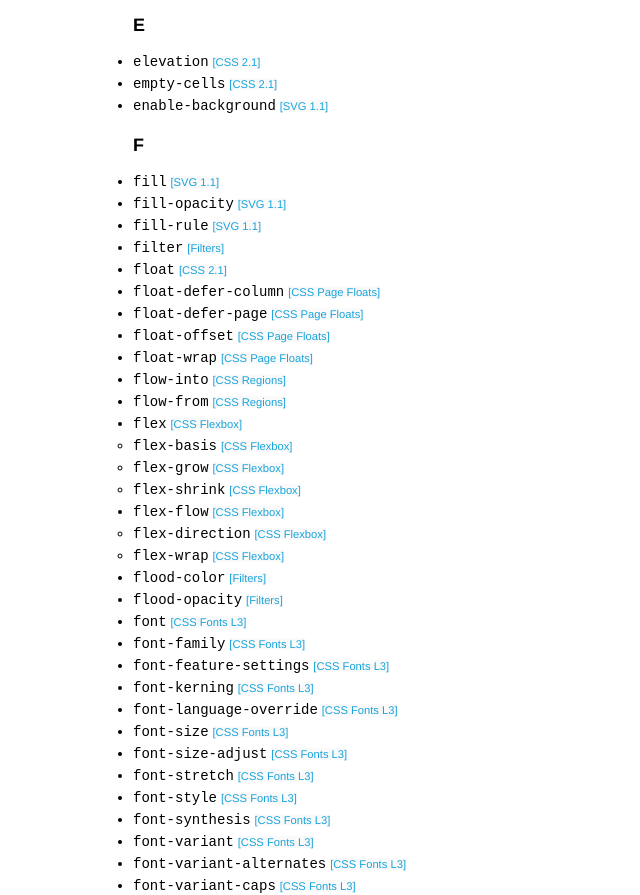
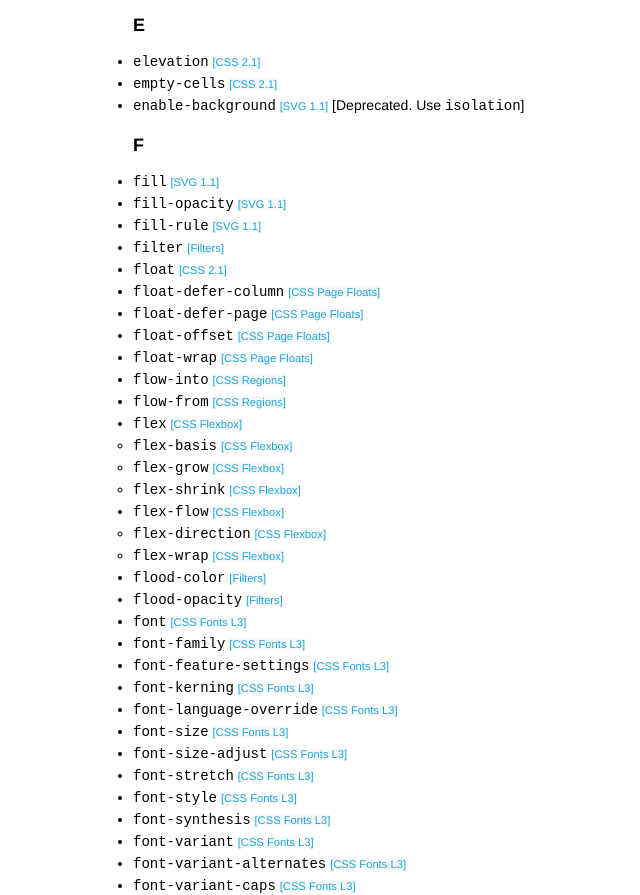
Before and after one commit to dstorey/openweb.io, a plain HTML site: page CSS/index.html in a window 1280 px wide. Shown: the part 2838-3733 px from the top of the page, without its empty margins (207-847 px from the left). Drawn offline with Linux system fonts and the light colour scheme.

Commit message:
Add deprecation notice to enable-background property

```diff
--- a/CSS/index.html
+++ b/CSS/index.html
@@ -193,7 +193,7 @@
 				<ul>
 					<li><code>elevation</code> <a class="spec-link" href="http://www.w3.org/TR/CSS2/">[CSS 2.1]</a></li>
 					<li><code>empty-cells</code> <a class="spec-link" href="http://www.w3.org/TR/CSS2/">[CSS 2.1]</a></li>
-					<li><code>enable-background</code> <a class="spec-link" href="http://www.w3.org/TR/SVG/">[SVG 1.1]</a></li>
+					<li><code>enable-background</code> <a class="spec-link" href="http://www.w3.org/TR/SVG/">[SVG 1.1]</a> [Deprecated. Use <code>isolation</code>]</li>
 				</ul>
       		</section>
     		<section>
```
